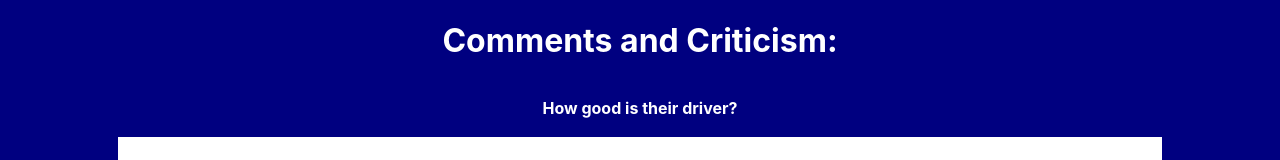
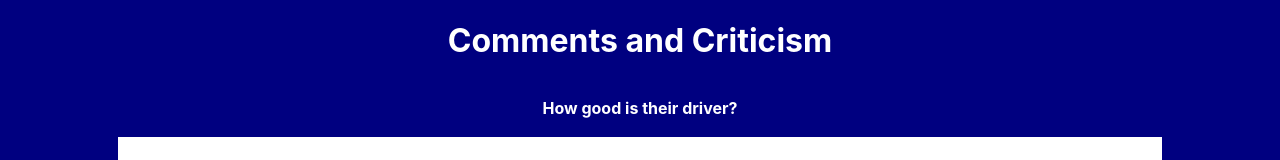
Before and after one commit to nerdherd/Nerd-Search, a React (Create React App) app in the folder Scouting-Form/: page /comments in a window 1280 px wide. Shown: the top 160 px of the page. Built offline with nearby package versions, Linux system fonts and the light colour scheme.

Commit message:
Add title for each page

```diff
--- a/Scouting-Form/src/Pages/Auto.js
+++ b/Scouting-Form/src/Pages/Auto.js
@@ -33,6 +33,7 @@ function Auto({getScore, incrementScore, completedForms, setCompletedForms}) {
 
     return (
         <div className='mainDiv'>
+            <h1 id='title'>Autonomous Period</h1>
             <div className='cone'>
                 <ScoreButton scoreType="High Auto" getScore={getScore} incrementScore={incrementScore}></ScoreButton>
                 <ScoreButton scoreType="Mid Auto" getScore={getScore} incrementScore={incrementScore}></ScoreButton>
--- a/Scouting-Form/src/Pages/Comments.js
+++ b/Scouting-Form/src/Pages/Comments.js
@@ -43,7 +43,7 @@ function Comments({scouterComments, setScouterComments, completedForms, setCompl
 
     return (
         <div id='scouterComments'>
-            <h1 id='title'>Comments and Criticism:</h1>
+            <h1 id='title'>Comments and Criticism</h1>
             <p id='driverCommentsHeader'><b>How good is their driver?</b></p>
             <input
                 name = "driverComments"
--- a/Scouting-Form/src/Pages/MatchInfo.js
+++ b/Scouting-Form/src/Pages/MatchInfo.js
@@ -41,7 +41,7 @@ function MatchInfo({matchInfo, setMatchInfo, getScore, incrementScore, completed
 
     return (
         <div id='mainDiv'>
-
+            <h1 id='title'>Match Info</h1>
             <h4>What role did they play?</h4>
             <div onChange={handleChange} className="radioInput">
                 <input type="checkbox" value="scorer" name="robotRole" /> Scorer
--- a/Scouting-Form/src/Pages/Teleop.js
+++ b/Scouting-Form/src/Pages/Teleop.js
@@ -47,6 +47,7 @@ function Teleop({matchInfo, setMatchInfo, getScore, incrementScore, completedFor
 
     return (
         <div className="mainDiv">
+            <h1 id='title'>Teleop Period</h1>
 
             <ScoreButton scoreType="High Teleop" getScore={getScore} incrementScore={incrementScore}></ScoreButton>
             <ScoreButton scoreType="Mid Teleop" getScore={getScore} incrementScore={incrementScore}></ScoreButton>
--- a/Scouting-Form/src/Pages/styles/matchInfo.css
+++ b/Scouting-Form/src/Pages/styles/matchInfo.css
@@ -1,6 +1,6 @@
 #mainDiv {
     width: 100%;
-    height: 105vh;
+    height: 110vh;
     display: flex;
     justify-content: center;
     align-content: center;
```
